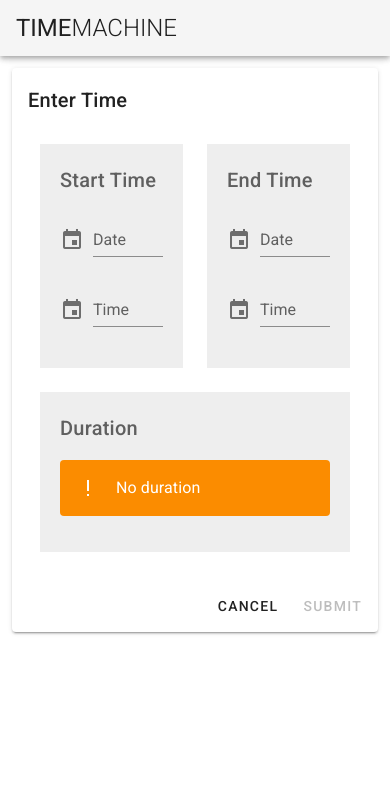
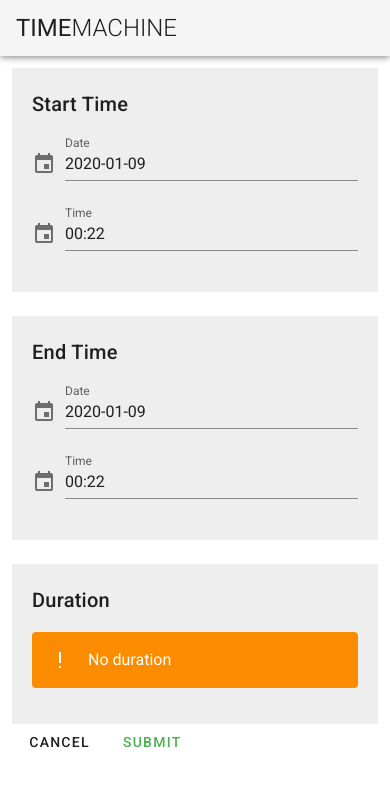
Before and after one commit to faraday-effect/time-machine, a Vue app in the folder ui/: page / in a window 390 px wide. Shown: the top 786 px of the page. Built offline with nearby package versions, Linux system fonts and the light colour scheme.

Commit message:
Refactor components, make responsive

```diff
--- a/ui/src/components/forms/TimeEntryForm.vue
+++ b/ui/src/components/forms/TimeEntryForm.vue
@@ -1,93 +1,21 @@
 <template>
-  <v-card>
-    <v-card-title>Enter Time</v-card-title>
-    <v-card-text>
-      <v-container>
-        <v-row>
-          <v-col>
-            <date-time-picker title="Start Time" v-model="startDateTime" />
-          </v-col>
-          <v-col>
-            <date-time-picker title="End Time" v-model="endDateTime" />
-          </v-col>
-          <v-col>
-            <duration :minutes="minutes" :warning="warning" />
-          </v-col>
-        </v-row>
-      </v-container>
-    </v-card-text>
-    <v-card-actions>
-      <v-spacer />
-      <v-btn text>Cancel</v-btn>
-      <v-btn text color="success" :disabled="!isValidRange">Submit</v-btn>
-    </v-card-actions>
-  </v-card>
+  <div>
+    <start-stop-picker />
+    <v-spacer />
+    <v-btn text>Cancel</v-btn>
+    <v-btn text color="success">Submit</v-btn>
+  </div>
 </template>
 
 <script lang="ts">
 import Vue from "vue";
-import { DateTime } from "luxon";
-import DateTimePicker from "@/components/DateTimePicker.vue";
-import Duration from "@/components/Duration.vue";
-import { hoursMinutes } from "@/components/helpers";
-
-const MAX_MINUTES = 16 * 60;
+import StartStopPicker from "@/components/pickers/StartStopPicker.vue";
 
 export default Vue.extend({
   name: "TimeEntryForm",
 
   components: {
-    DateTimePicker,
-    Duration
-  },
-
-  data() {
-    return {
-      startDateTime: "",
-      endDateTime: ""
-    };
-  },
-
-  computed: {
-    minutes(): number {
-      if (this.startDateTime && this.endDateTime) {
-        const start = DateTime.fromISO(this.startDateTime);
-        const end = DateTime.fromISO(this.endDateTime);
-        return end.diff(start).as("minutes");
-      } else {
-        return 0;
-      }
-    },
-
-    warning(): string {
-      if (this.minutes === 0) {
-        return "No duration";
-      } else if (this.minutes < 0) {
-        return "End time precedes start time";
-      } else if (this.minutes > MAX_MINUTES) {
-        return `Duration (${hoursMinutes(this.minutes)}) is too long`;
-      } else {
-        return "";
-      }
-    },
-
-    isValidRange(): boolean {
-      return (
-        this.startDateTime.length > 0 &&
-        this.endDateTime.length > 0 &&
-        this.minutes > 0 &&
-        this.minutes < MAX_MINUTES
-      );
-    }
-  },
-
-  watch: {
-    // Unless it's already set, set the end to the start when the start updates.
-    startDateTime(val) {
-      if (!this.endDateTime) {
-        this.endDateTime = val;
-      }
-    }
+    StartStopPicker
   }
 });
 </script>
--- a/ui/src/components/DateTimePicker.vue
+++ b/ui/src/components/pickers/DateTimePicker.vue
@@ -67,14 +67,18 @@ export default Vue.extend({
 
   watch: {
     value: {
-      handler(val) {
-        const dt = DateTime.fromISO(val);
+      handler(val: string) {
+        let dt: DateTime;
+        if (val) {
+          dt = DateTime.fromISO(val);
+        } else {
+          dt = DateTime.local();
+        }
         this.date = dt.toISODate();
-        this.time = dt.toISOTime({
-          suppressSeconds: true,
-          includeOffset: false
-        });
-      }
+        this.time = dt.toFormat("HH:mm");
+        this.onUpdate();
+      },
+      immediate: true
     }
   }
 });
--- /dev/null
+++ b/ui/src/components/pickers/StartStopPicker.vue
@@ -0,0 +1,72 @@
+<template>
+  <v-row>
+    <v-col cols="12" sm="4">
+      <date-time-picker title="Start Time" v-model="startDateTime" />
+    </v-col>
+    <v-col cols="12" sm="4">
+      <date-time-picker title="End Time" v-model="endDateTime" />
+    </v-col>
+    <v-col cols="12" sm="4">
+      <duration :minutes="minutes" :warning="warning" />
+    </v-col>
+  </v-row>
+</template>
+
+<script lang="ts">
+import Vue from "vue";
+import { DateTime } from "luxon";
+import DateTimePicker from "@/components/pickers/DateTimePicker.vue";
+import Duration from "@/components/Duration.vue";
+import { hoursMinutes } from "@/components/helpers";
+
+const MAX_MINUTES = 16 * 60;
+
+export default Vue.extend({
+  name: "TimeEntryCard",
+
+  components: {
+    DateTimePicker,
+    Duration
+  },
+
+  data() {
+    return {
+      startDateTime: "",
+      endDateTime: ""
+    };
+  },
+
+  computed: {
+    minutes(): number {
+      if (this.startDateTime && this.endDateTime) {
+        const start = DateTime.fromISO(this.startDateTime);
+        const end = DateTime.fromISO(this.endDateTime);
+        return end.diff(start).as("minutes");
+      } else {
+        return 0;
+      }
+    },
+
+    warning(): string {
+      if (this.minutes === 0) {
+        return "No duration";
+      } else if (this.minutes < 0) {
+        return "End time precedes start time";
+      } else if (this.minutes > MAX_MINUTES) {
+        return `Duration (${hoursMinutes(this.minutes)}) is too long`;
+      } else {
+        return "";
+      }
+    },
+
+    isValidRange(): boolean {
+      return (
+        this.startDateTime.length > 0 &&
+        this.endDateTime.length > 0 &&
+        this.minutes > 0 &&
+        this.minutes < MAX_MINUTES
+      );
+    }
+  }
+});
+</script>
```
